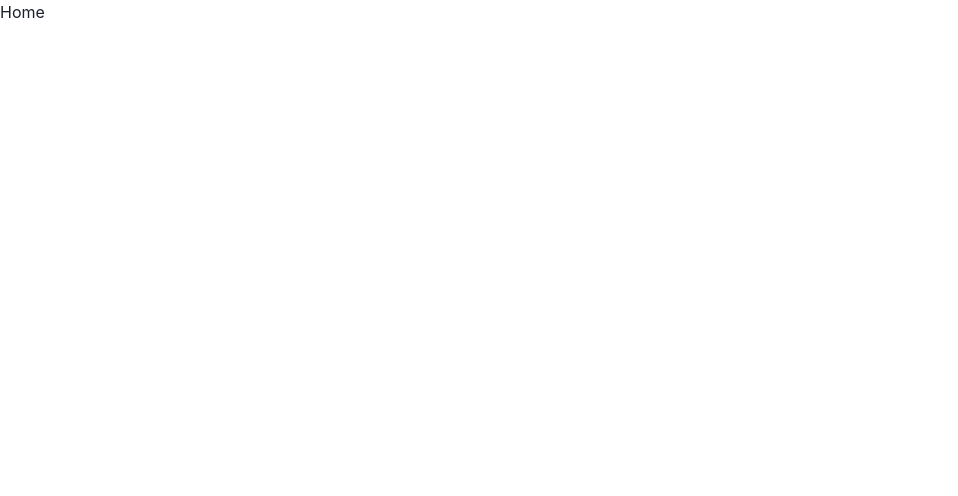
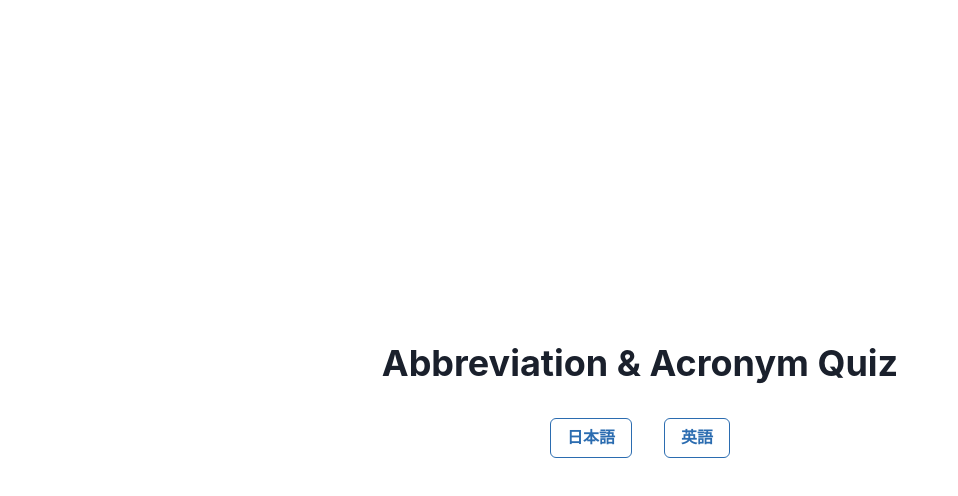
Before and after one commit to Yuki-Okamoto476/react-quiz, a React (Create React App) app: page / in a window 1280 px wide. Shown: the top 496 px of the page, without its empty margins (0-958 px from the left). Built offline with nearby package versions, Linux system fonts and the light colour scheme.

Commit message:
Create home page

```diff
--- a/public/index.html
+++ b/public/index.html
@@ -1,5 +1,5 @@
 <!DOCTYPE html>
-<html lang="en">
+<html lang="ja">
   <head>
     <meta charset="utf-8" />
     <link rel="icon" href="%PUBLIC_URL%/favicon.ico" />
@@ -24,7 +24,7 @@
       work correctly both with client-side routing and a non-root public URL.
       Learn how to configure a non-root public URL by running `npm run build`.
     -->
-    <title>Abbreviation Quiz</title>
+    <title>Abbreviation & Acronym Quiz</title>
   </head>
   <body>
     <noscript>You need to enable JavaScript to run this app.</noscript>
--- a/src/components/pages/EnglishQuiz.tsx
+++ b/src/components/pages/EnglishQuiz.tsx
@@ -1,5 +1,10 @@
+import { Box, Flex } from "@chakra-ui/react";
 import { memo, FC } from "react";
 
 export const EnglishQuiz: FC = memo(() => {
-  return <p>english</p>
+  return (
+    <Flex justify="center" align="center" height="100vh">
+      <Box>english</Box>
+    </Flex>
+  )
 })
--- a/src/components/pages/Home.tsx
+++ b/src/components/pages/Home.tsx
@@ -1,5 +1,39 @@
-import { memo, FC } from "react";
+import { Box, Button, Center, Flex, Heading } from '@chakra-ui/react'
+import { memo, FC } from 'react'
+import { useNavigate } from 'react-router-dom'
 
 export const Home: FC = memo(() => {
-  return <p>Home</p>
+  const navigate = useNavigate()
+
+  const goToJapaneseQuiz = () => {
+    navigate('/japanese_quiz')
+  }
+  const goToEnglishQuiz = () => {
+    navigate('/english_quiz')
+  }
+
+  return (
+    <Flex justify="center" align="center" height="100vh">
+      <Box>
+        <Heading>Abbreviation & Acronym Quiz</Heading>
+        <Center mt={8}>
+          <Button
+            colorScheme="blue"
+            variant="outline"
+            mr={8}
+            onClick={goToJapaneseQuiz}
+          >
+            日本語
+          </Button>
+          <Button
+            colorScheme="blue"
+            variant="outline"
+            onClick={goToEnglishQuiz}
+          >
+            英語
+          </Button>
+        </Center>
+      </Box>
+    </Flex>
+  )
 })
--- a/src/components/pages/JapaneseQuiz.tsx
+++ b/src/components/pages/JapaneseQuiz.tsx
@@ -1,6 +1,11 @@
-import { memo, FC, useState } from "react";
+import { memo, FC, useState } from 'react'
 import { Box, Button, Center, Flex, Text } from '@chakra-ui/react'
-import { ArrowBackIcon, ArrowDownIcon, ArrowForwardIcon } from '@chakra-ui/icons'
+import {
+  ArrowBackIcon,
+  ArrowDownIcon,
+  ArrowForwardIcon,
+} from '@chakra-ui/icons'
+import { useNavigate } from 'react-router-dom'
 
 export const JapaneseQuiz: FC = memo(() => {
   const questionList = [
@@ -19,7 +24,10 @@ export const JapaneseQuiz: FC = memo(() => {
     { id: 1, answer: 'Information Technology' },
     { id: 2, answer: 'Digital Versatile Disc（デジタル多用途ディスク）' },
     { id: 3, answer: 'Compact Disc' },
-    { id: 4, answer: 'Electronic Toll Collection System（自動料金収受システム）' },
+    {
+      id: 4,
+      answer: 'Electronic Toll Collection System（自動料金収受システム）',
+    },
     { id: 5, answer: 'Do It Yourself' },
     { id: 6, answer: 'Universal Serial Bus' },
     { id: 7, answer: 'Portable Document Format' },
@@ -32,6 +40,7 @@ export const JapaneseQuiz: FC = memo(() => {
 
   const [index, setIndex] = useState(1)
   const [isShow, setIsShow] = useState(false)
+  const navigate = useNavigate()
 
   const showAnswer = () => {
     setIsShow(true)
@@ -43,6 +52,9 @@ export const JapaneseQuiz: FC = memo(() => {
   const goToNextQuestion = () => {
     setIndex(index + 1)
     setIsShow(false)
+  }
+  const goBackToHome = () => {
+    navigate("/")
   }
 
   return (
@@ -70,23 +82,44 @@ export const JapaneseQuiz: FC = memo(() => {
         <Box mt={8}>
           <Center>
             {index === initialNumber ? (
-              <Button colorScheme="blue" mr={8} leftIcon={<ArrowBackIcon />} disabled>
+              <Button
+                colorScheme="blue"
+                mr={8}
+                leftIcon={<ArrowBackIcon />}
+                disabled
+              >
                 前の問題へ
               </Button>
             ) : (
-              <Button colorScheme="blue" mr={8} leftIcon={<ArrowBackIcon />} onClick={goBackToPrevQuestion}>
+              <Button
+                colorScheme="blue"
+                mr={8}
+                leftIcon={<ArrowBackIcon />}
+                onClick={goBackToPrevQuestion}
+              >
                 前の問題へ
               </Button>
             )}
             {index === lastNumber ? (
-              <Button colorScheme="blue" rightIcon={<ArrowForwardIcon />} disabled>
+              <Button
+                colorScheme="blue"
+                rightIcon={<ArrowForwardIcon />}
+                disabled
+              >
                 次の問題へ
               </Button>
             ) : (
-              <Button colorScheme="blue" rightIcon={<ArrowForwardIcon />} onClick={goToNextQuestion}>
+              <Button
+                colorScheme="blue"
+                rightIcon={<ArrowForwardIcon />}
+                onClick={goToNextQuestion}
+              >
                 次の問題へ
               </Button>
             )}
+          </Center>
+          <Center>
+            <Button mt={8} onClick={goBackToHome}>TOPへ戻る</Button>
           </Center>
         </Box>
       </Box>
```
